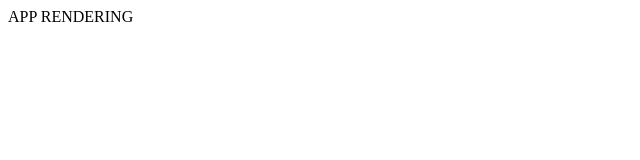
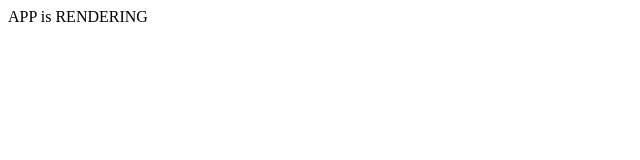
Before and after one commit to Krable55/Basic-App-Setup, a React app: page / in a window 1280 px wide. Shown: the top 160 px of the page, without its empty margins (0-640 px from the left). Built offline with nearby package versions, Linux system fonts and the light colour scheme; the HTML template or start-up script is replaced by a standard one.

Commit message:
Added Hot reloader module to webpack to speed up front end dev

```diff
--- a/client/src/components/test.jsx
+++ b/client/src/components/test.jsx
@@ -4,7 +4,7 @@ export default class Test extends Component {
   constructor(props) {
     super(props);
     this.state = {
-      test: "APP RENDERING"
+      test: "APP is RENDERING"
     };
   }
   render() {
--- a/client/src/index.jsx
+++ b/client/src/index.jsx
@@ -3,3 +3,4 @@ import ReactDOM from "react-dom";
 import Test from "./components/test.jsx";
 
 ReactDOM.render(<Test />, document.getElementById("app"));
+module.hot.accept();
--- a/webpack.config.js
+++ b/webpack.config.js
@@ -1,3 +1,5 @@
+const webpack = require("webpack");
+
 module.exports = {
   entry: "./client/src/index.jsx",
   module: {
@@ -16,5 +18,8 @@ module.exports = {
     path: __dirname + "/client/public",
     publicPath: "/",
     filename: "bundle.js"
+  },
+  devServer: {
+    contentBase: "./client/public"
   }
 };
```
Also changed, not shown: package.json (+5 -2 lines).
